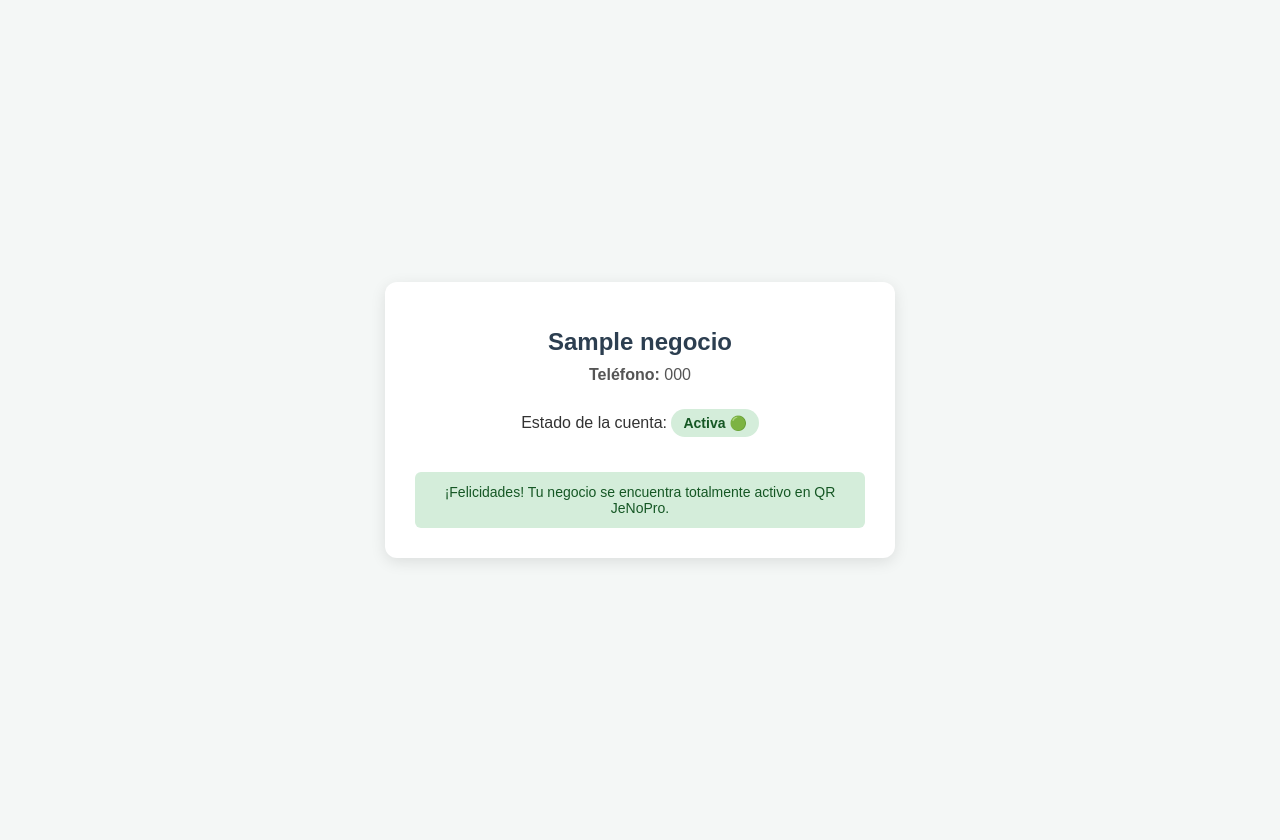
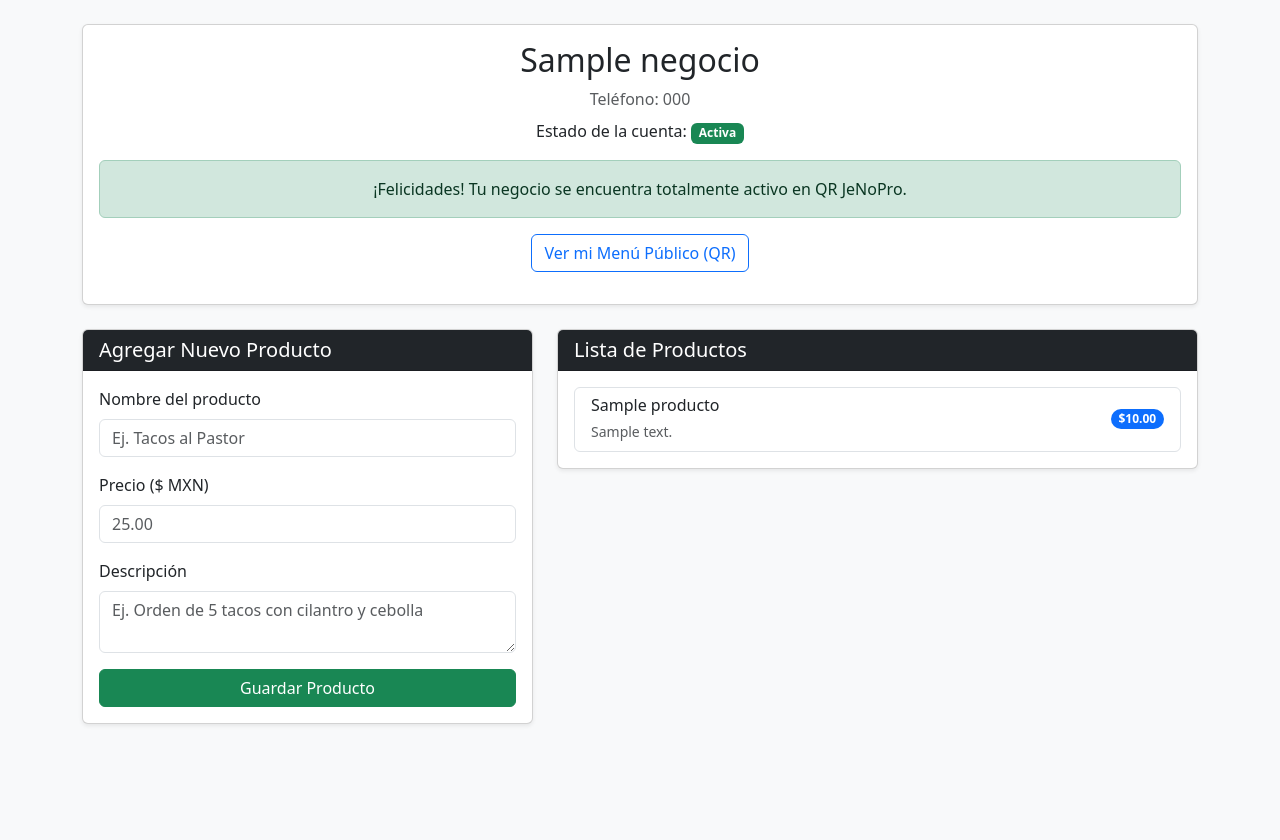
Before and after one commit to Jensau7/qr-expres-jenopro, a Flask app: page /panel/1 in a window 1280 px wide. After the commit the page ends 725 px from the top, so only its background shows below. Run offline with Flask 3, Linux system fonts and the light colour scheme; tables that the repository leaves empty hold one stand-in row (values such as "Sample post").

Commit message:
Update panel.html

```diff
--- a/templates/panel.html
+++ b/templates/panel.html
@@ -3,112 +3,94 @@
 <head>
     <meta charset="UTF-8">
     <meta name="viewport" content="width=device-width, initial-scale=1.0">
-    <title>Panel de Control - {{ negocio.nombre }} | QR JeNoPro</title>
-    <style>
-        body {
-            font-family: Arial, sans-serif;
-            background-color: #f4f7f6;
-            color: #333;
-            margin: 0;
-            padding: 20px;
-            display: flex;
-            justify-content: center;
-            align-items: center;
-            min-height: 100vh;
-        }
-        .card {
-            background: #ffffff;
-            padding: 30px;
-            border-radius: 12px;
-            box-shadow: 0 4px 15px rgba(0, 0, 0, 0.1);
-            max-width: 450px;
-            width: 100%;
-            text-align: center;
-        }
-        h1 {
-            color: #2c3e50;
-            font-size: 24px;
-            margin-bottom: 10px;
-        }
-        p {
-            font-size: 16px;
-            color: #555;
-            margin: 10px 0;
-        }
-        .badge {
-            display: inline-block;
-            padding: 6px 12px;
-            border-radius: 20px;
-            font-weight: bold;
-            font-size: 14px;
-            margin: 15px 0;
-        }
-        .badge.draft {
-            background-color: #fff3cd;
-            color: #856404;
-        }
-        .badge.active {
-            background-color: #d4edda;
-            color: #155724;
-        }
-        .btn-pagar {
-            background-color: #009ee3; /* Color oficial Mercado Pago */
-            color: white;
-            border: none;
-            padding: 12px 20px;
-            font-size: 16px;
-            font-weight: bold;
-            border-radius: 6px;
-            cursor: pointer;
-            width: 100%;
-            margin-top: 20px;
-            transition: background 0.3s;
-        }
-        .btn-pagar:hover {
-            background-color: #007eb5;
-        }
-        .info-box {
-            background-color: #e9ecef;
-            padding: 12px;
-            border-radius: 6px;
-            font-size: 14px;
-            margin-top: 20px;
-        }
-    </style>
+    <title>Panel - {{ negocio.nombre }}</title>
+    <link href="https://cdn.jsdelivr.net/npm/bootstrap@5.3.0/dist/css/bootstrap.min.css" rel="stylesheet">
 </head>
-<body>
+<body class="bg-light">
+    <div class="container py-4">
+        <div class="card shadow-sm mb-4">
+            <div class="card-body text-center">
+                <h2>{{ negocio.nombre }}</h2>
+                <p class="text-muted mb-2">Teléfono: {{ negocio.telefono }}</p>
+                <p>Estado de la cuenta:
+                    {% if negocio.estado == 'Active' %}
+                        <span class="badge bg-success">Activa</span>
+                    {% else %}
+                        <span class="badge bg-warning text-dark">Borrador (Draft)</span>
+                    {% endif %}
+                </p>
 
-    <div class="card">
-        <h1>{{ negocio.nombre }}</h1>
-        <p><strong>Teléfono:</strong> {{ negocio.telefono }}</p>
-
-        <!-- Estado actual de la cuenta -->
-        <div>
-            Estado de la cuenta:
-            {% if negocio.estado == 'Active' %}
-                <span class="badge active">Activa 🟢</span>
-            {% else %}
-                <span class="badge draft">Borrador (Draft) 🟡</span>
-            {% endif %}
+                {% if negocio.estado != 'Active' %}
+                    <div class="alert alert-info">
+                        Tu cuenta requiere la activación de la licencia por $50 MXN para operar y generar códigos QR con normalidad.
+                    </div>
+                    <form action="/pagar/{{ negocio.id }}" method="POST">
+                        <button type="submit" class="btn btn-primary">Pagar Activación ($50 MXN)</button>
+                    </form>
+                {% else %}
+                    <div class="alert alert-success">
+                        ¡Felicidades! Tu negocio se encuentra totalmente activo en QR JeNoPro.
+                    </div>
+                    <a href="/menu/{{ negocio.slug }}" target="_blank" class="btn btn-outline-primary mb-3">Ver mi Menú Público (QR)</a>
+                {% endif %}
+            </div>
         </div>
 
-        {% if negocio.estado != 'Active' %}
-            <div class="info-box">
-                Tu cuenta requiere la activación de la licencia por <strong>$50 MXN</strong> para operar y generar códigos QR con normalidad.
+        {% if negocio.estado == 'Active' %}
+        <div class="row">
+            <!-- Formulario de agregar producto -->
+            <div class="col-md-5 mb-4">
+                <div class="card shadow-sm">
+                    <div class="card-header bg-dark text-white">
+                        <h5 class="card-title mb-0">Agregar Nuevo Producto</h5>
+                    </div>
+                    <div class="card-body">
+                        <form action="/agregar_producto/{{ negocio.id }}" method="POST">
+                            <div class="mb-3">
+                                <label class="form-label">Nombre del producto</label>
+                                <input type="text" name="nombre" class="form-control" placeholder="Ej. Tacos al Pastor" required>
+                            </div>
+                            <div class="mb-3">
+                                <label class="form-label">Precio ($ MXN)</label>
+                                <input type="number" step="0.01" name="precio" class="form-control" placeholder="25.00" required>
+                            </div>
+                            <div class="mb-3">
+                                <label class="form-label">Descripción</label>
+                                <textarea name="descripcion" class="form-control" rows="2" placeholder="Ej. Orden de 5 tacos con cilantro y cebolla"></textarea>
+                            </div>
+                            <button type="submit" class="btn btn-success w-100">Guardar Producto</button>
+                        </form>
+                    </div>
+                </div>
             </div>
 
-            <!-- Formulario seguro que dispara la ruta Flask para Mercado Pago -->
-            <form action="/pagar/{{ negocio.id }}" method="POST">
-                <button type="submit" class="btn-pagar">
-                    Pagar Activación ($50 MXN)
-                </button>
-            </form>
-        {% else %}
-            <div class="info-box" style="background-color: #d4edda; color: #155724;">
-                ¡Felicidades! Tu negocio se encuentra totalmente activo en QR JeNoPro.
+            <!-- Lista de productos -->
+            <div class="col-md-7">
+                <div class="card shadow-sm">
+                    <div class="card-header bg-dark text-white">
+                        <h5 class="card-title mb-0">Lista de Productos</h5>
+                    </div>
+                    <div class="card-body">
+                        {% if negocio.productos %}
+                            <div class="list-group">
+                                {% for prod in negocio.productos %}
+                                    <div class="list-group-item d-flex justify-content-between align-items-center">
+                                        <div>
+                                            <h6 class="mb-1">{{ prod.nombre }}</h6>
+                                            <small class="text-muted">{{ prod.descripcion or 'Sin descripción' }}</small>
+                                        </div>
+                                        <span class="badge bg-primary rounded-pill">${{ "%.2f"|format(prod.precio) }}</span>
+                                    </div>
+                                {% endfor %}
+                            </div>
+                        {% else %}
+                            <p class="text-muted text-center mb-0">Aún no has agregado productos a tu menú.</p>
+                        {% endif %}
+                    </div>
+                </div>
             </div>
+        </div>
         {% endif %}
     </div>
-
 </body>
 </html>
```
